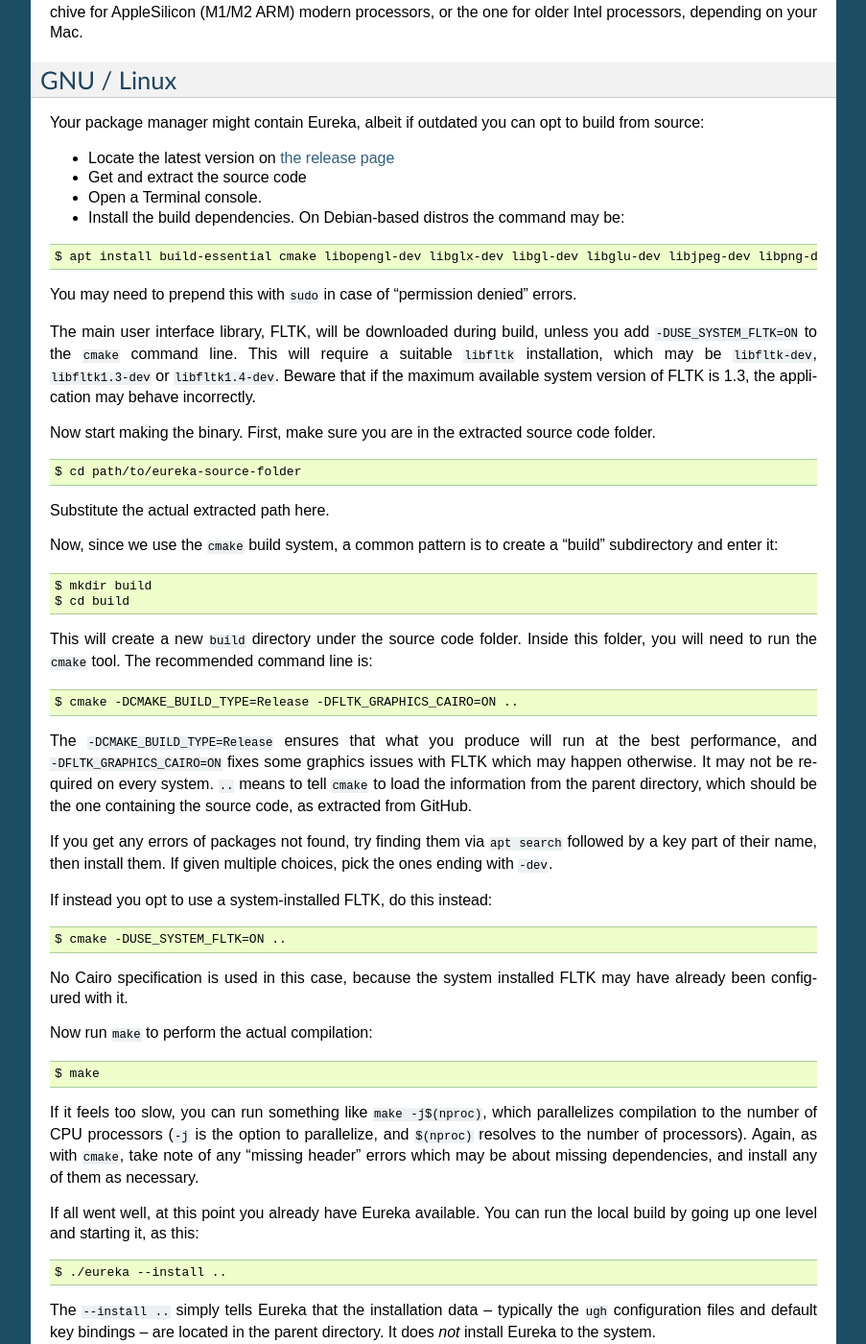
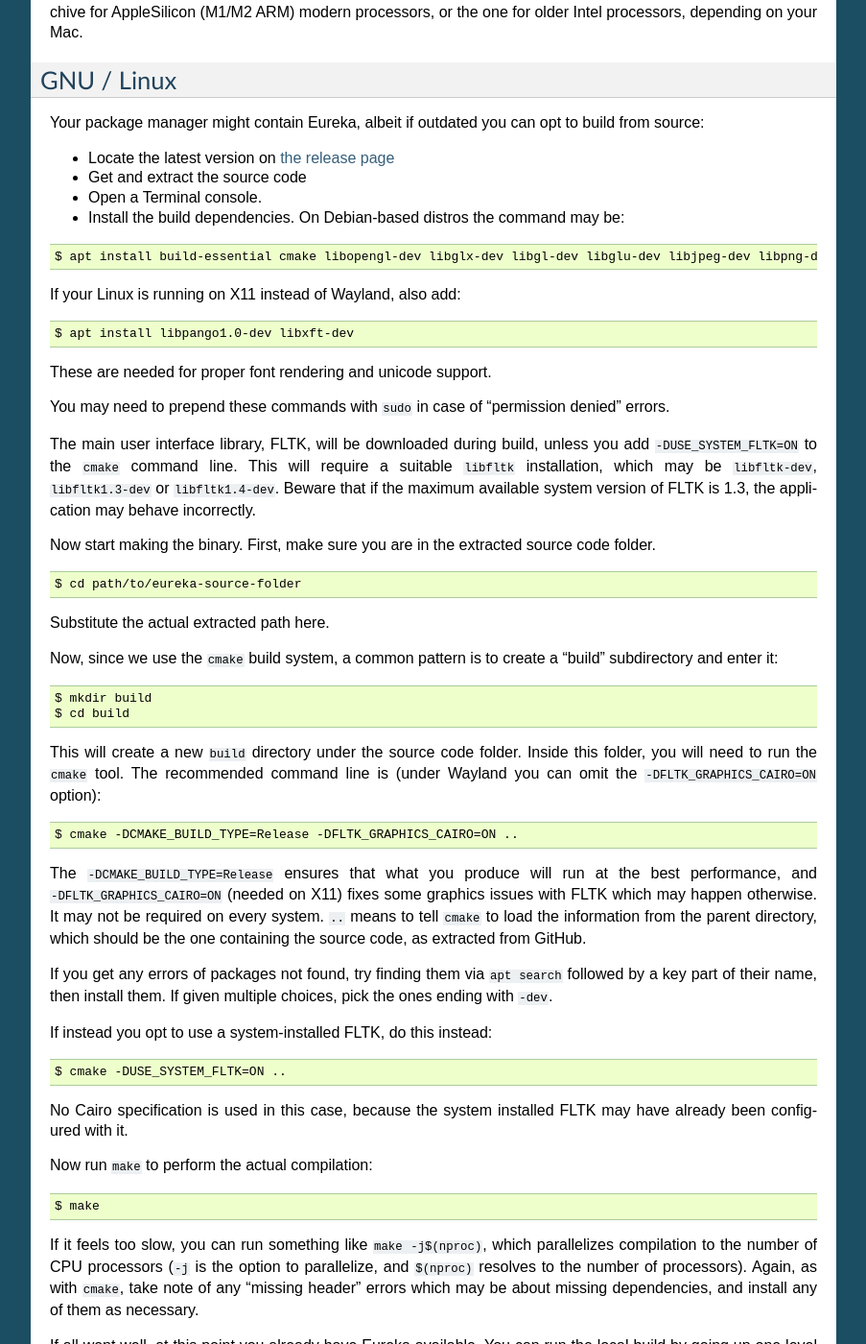
Before and after one commit to wesleywerner/eureka-docs, a Sphinx documentation site: the page built from source/installation.rst, in a window 1280 px wide and 1400 px high, scrolled down 943 px. Shown: the whole window at 96% size, without its empty margins (198-1101 px from the left). Built offline with Sphinx 7.4.7, drawn with Linux system fonts in a browser that asks for light colours.

Commit message:
Further refined the installation.rst file

```diff
--- a/source/installation.rst
+++ b/source/installation.rst
@@ -47,9 +47,17 @@
 
 ::
 
-    $ apt install build-essential cmake libopengl-dev libglx-dev libgl-dev libglu-dev libjpeg-dev libpng-dev libxft-dev libxpm-dev zlib1g-dev
+    $ apt install build-essential cmake libopengl-dev libglx-dev libgl-dev libglu-dev libjpeg-dev libpng-dev libxpm-dev zlib1g-dev
 
-You may need to prepend this with ``sudo`` in case of "permission denied" errors.
+If your Linux is running on X11 instead of Wayland, also add:
+
+::
+
+    $ apt install libpango1.0-dev libxft-dev
+
+These are needed for proper font rendering and unicode support.
+
+You may need to prepend these commands with ``sudo`` in case of "permission denied" errors.
 
 The main user interface library, FLTK, will be downloaded during build, unless you add ``-DUSE_SYSTEM_FLTK=ON`` to the ``cmake`` command line. This will require a suitable ``libfltk`` installation, which may be ``libfltk-dev``, ``libfltk1.3-dev`` or ``libfltk1.4-dev``. Beware that if the maximum available system version of FLTK is 1.3, the application may behave incorrectly.
 
@@ -68,13 +76,13 @@
     $ mkdir build
     $ cd build
 
-This will create a new ``build`` directory under the source code folder. Inside this folder, you will need to run the ``cmake`` tool. The recommended command line is:
+This will create a new ``build`` directory under the source code folder. Inside this folder, you will need to run the ``cmake`` tool. The recommended command line is (under Wayland you can omit the ``-DFLTK_GRAPHICS_CAIRO=ON`` option):
 
 ::
 
     $ cmake -DCMAKE_BUILD_TYPE=Release -DFLTK_GRAPHICS_CAIRO=ON ..
 
-The ``-DCMAKE_BUILD_TYPE=Release`` ensures that what you produce will run at the best performance, and ``-DFLTK_GRAPHICS_CAIRO=ON`` fixes some graphics issues with FLTK which may happen otherwise. It may not be required on every system. ``..`` means to tell ``cmake`` to load the information from the parent directory, which should be the one containing the source code, as extracted from GitHub.
+The ``-DCMAKE_BUILD_TYPE=Release`` ensures that what you produce will run at the best performance, and ``-DFLTK_GRAPHICS_CAIRO=ON`` (needed on X11) fixes some graphics issues with FLTK which may happen otherwise. It may not be required on every system. ``..`` means to tell ``cmake`` to load the information from the parent directory, which should be the one containing the source code, as extracted from GitHub.
 
 If you get any errors of packages not found, try finding them via ``apt search`` followed by a key part of their name, then install them. If given multiple choices, pick the ones ending with ``-dev``.
 
```
